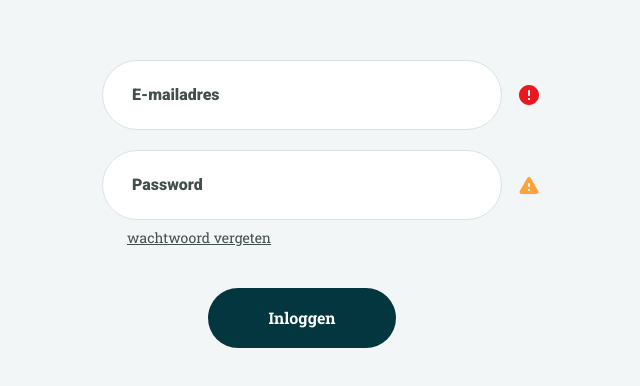
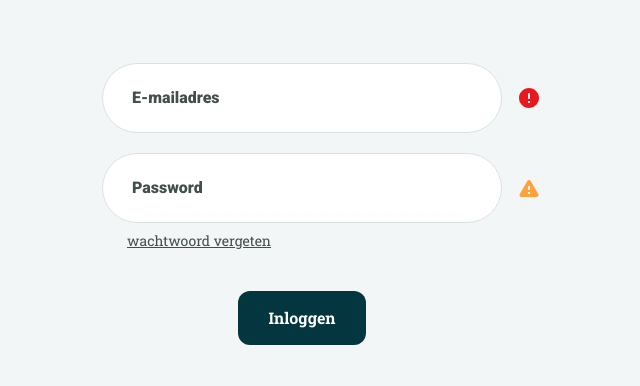
Before and after one commit to da-terra/daterra-platform, a React (Create React App) app: page /signin in a window 1280 px wide. Shown: the part 196-582 px from the top of the page, without its empty margins (338-978 px from the left). Built offline with nearby package versions, Linux system fonts and the light colour scheme.

Commit message:
Start on new home hero

```diff
--- a/src/components/blocks/CaseStudies/styled.ts
+++ b/src/components/blocks/CaseStudies/styled.ts
@@ -10,7 +10,7 @@ export const Container = styled.div`
 `;
 
 export const Background = styled.div`
-  background: ${props => props.theme.background.primaryAccent};
+  background: ${props => props.theme.background.accent};
   width: calc(50vw - 10rem);
   height: calc(100% + 15rem);
   right: calc(50% + 10rem);
--- a/src/components/blocks/Footer/Footer.tsx
+++ b/src/components/blocks/Footer/Footer.tsx
@@ -12,7 +12,7 @@ import { FontFamily, FontWeight } from "../../../data/style/variables";
 import RoutePath from "../../../data/RoutePath";
 
 const FooterContainer = styled.div`
-  border-top: 2px solid ${props => props.theme.background.primaryAccent};
+  border-top: 2px solid ${props => props.theme.background.accent};
 `;
 
 const FooterWrapper = styled(Wrapper)`
--- a/src/components/blocks/Hero/Hero.tsx
+++ b/src/components/blocks/Hero/Hero.tsx
@@ -1,7 +1,7 @@
 import React from "react";
 import IBlock from "../../../types/IBlock";
 import { Circle } from "../../../util/layout";
-import { Background, Content, Slogan } from "./styled";
+import { Background, Content, Slogan, ButtonWrapper, TargetButton } from "./styled";
 import Header from "../PublicHeader";
 
 const Hero: React.FC<IBlock> = ({ className }) => (
@@ -11,7 +11,13 @@ const Hero: React.FC<IBlock> = ({ className }) => (
     <Header />
 
     <Content>
-      <Slogan>Maakt Data Science {"\n"}Toegankelijk</Slogan>
+      <Slogan>Data in actie</Slogan>
+
+      <ButtonWrapper>
+        <TargetButton inverted>Ik ben hier namens een bedrijf</TargetButton>
+        <TargetButton inverted muted>Ik ben een student</TargetButton>
+        <TargetButton inverted muted>Ik ben een expert</TargetButton>
+      </ButtonWrapper>
     </Content>
   </Background>
 );
--- a/src/components/blocks/Hero/styled.ts
+++ b/src/components/blocks/Hero/styled.ts
@@ -1,9 +1,10 @@
 import styled from "styled-components";
 import { Wrapper } from "../../../util/layout";
 import { FontFamily, FontWeight } from "../../../data/style/variables";
+import { SolidButton } from "../../general/Button";
 
 export const Background = styled.div`
-  background: ${props => props.theme.background.secondaryAccent};
+  background: ${props => props.theme.background.accent};
   height: 55rem;
   position: relative;
   overflow: hidden;
@@ -12,18 +13,30 @@ export const Background = styled.div`
 `;
 
 export const Slogan = styled.h2`
-  color: ${props => props.theme.copy.primaryAccent};
+  color: ${props => props.theme.copy.primaryInverted};
   position: relative;
-  font-size: 6.4rem;
+  font-size: 5.6rem;
   white-space: pre-line;
   font-family: ${FontFamily.Roboto};
   font-weight: ${FontWeight.Black};
-  font-style: italic;
-  margin: auto 0;
-  padding-bottom: 10rem;
 `;
 
 export const Content = styled(Wrapper)`
-  height: 100%;
   display: flex;
+  flex-direction: column;
 `;
+
+export const ButtonWrapper = styled.div`
+  display: flex;
+  flex-wrap: wrap;
+  max-width: 50%;
+`;
+
+export const TargetButton = styled(SolidButton)`
+  white-space: nowrap;
+  margin-bottom: 1.5rem;
+
+  &:not(:last-child) {
+    margin-right: 3.5rem;
+  }
+`;
--- a/src/components/blocks/Navigation/Navigation.tsx
+++ b/src/components/blocks/Navigation/Navigation.tsx
@@ -1,9 +1,12 @@
 import React from "react";
 import { NavigationWrapper, LoginButton } from "./styled";
+import { ParagraphColor } from "../../general/Paragraph";
 
 const Navigation: React.FC = () => (
   <NavigationWrapper>
-    <LoginButton>Inloggen</LoginButton>
+    <LoginButton paragraphColor={ParagraphColor.PrimaryInverted} serif>
+      Inloggen
+    </LoginButton>
   </NavigationWrapper>
 );
 
--- a/src/components/blocks/Navigation/styled.ts
+++ b/src/components/blocks/Navigation/styled.ts
@@ -14,4 +14,11 @@ export const NavigationWrapper = styled(Wrapper)`
 
 export const LoginButton = styled(LinkButton)`
   margin-left: auto;
+  opacity: .5;
+  transition: opacity .2s;
+  text-decoration: none;
+
+  &:hover {
+    opacity: 1;
+  }
 `
--- a/src/components/general/Button/Button.tsx
+++ b/src/components/general/Button/Button.tsx
@@ -17,7 +17,7 @@ type ButtonProps = {
   type?: "submit" | "button";
   onClick?: (event: React.MouseEvent<HTMLButtonElement>) => void;
 
-  //
+  // Button can be styled like a paragraph
   paragraphSize?: any;
   paragraphType?: any;
   paragraphWeight?: any;
@@ -63,31 +63,49 @@ const Button: React.FC<ButtonProps> = React.forwardRef(
 
 export default Button;
 
+type SolidButtonProps = ButtonProps & {
+  inverted?: boolean;
+  muted?: boolean;
+};
+
 /**
  * Extend default button with more styling for button variants
  */
-export const SolidButton = styled(Button)`
+export const SolidButton = styled(Button)<SolidButtonProps>`
   display: inline-block;
-  padding: 0 6rem;
+  padding: 1.8rem 3rem
   font-size: 1.6rem;
-  min-height: 6rem;
-  line-height: 5rem;
   text-align: center;
-  border-radius: 100vw;
   font-family: ${FontFamily.RobotoSlab};
   font-weight: ${FontWeight.Bold};
-  background: ${props => props.theme.button.solid.backgroundColor}
-  color: ${props => props.theme.button.solid.copyColor}
+  outline: none;
+
+  ${props =>
+    props.inverted
+      ? `
+    background: ${props.theme.button.solidInverted.backgroundColor}
+    color: ${props.theme.button.solidInverted.copyColor}
+    border-radius: ${props.theme.button.solidInverted.radius}
+    `
+      : `
+    background: ${props.theme.button.solid.backgroundColor}
+    color: ${props.theme.button.solid.copyColor}
+    border-radius: ${props.theme.button.solid.radius}
+    `}
+
+  ${props =>
+    props.muted &&
+    `
+    opacity: .65;
+  `}
 
   &:hover {
-    background: ${props => props.theme.button.solid.hoverBackgroundColor}
-    color: ${props => props.theme.button.solid.hoverCopyColor}
+    opacity: 1;
   }
 `;
 
 export const LinkButton = styled(Button)`
   ${paragraphCss}
-
   text-decoration: underline;
 
   &:hover {
--- a/src/data/style/themes.ts
+++ b/src/data/style/themes.ts
@@ -8,9 +8,15 @@ const themes: DefaultTheme[] = [
     button: {
       solid: {
         backgroundColor: "#03363E",
-        hoverBackgroundColor: "#175C66",
         copyColor: "#FFFFFF",
-        hoverCopyColor: "#FFFFFF"
+        shadow: "rgba(3, 54, 62, 0.1) 3px 3px 10px 0",
+        radius: "12px"
+      },
+      solidInverted: {
+        backgroundColor: "#FFFFFF",
+        copyColor: "#434E4D",
+        shadow: "rgba(3, 54, 62, 0.1) 3px 3px 10px 0",
+        radius: "12px"
       },
       link: {
         copyColor: "#03363E"
@@ -26,8 +32,7 @@ const themes: DefaultTheme[] = [
     background: {
       primary: "#F8FBFB",
       secondary: "#FFFFFF",
-      primaryAccent: "#03363E",
-      secondaryAccent: "#D5EEED"
+      accent: "#2BB48B"
     },
 
     copy: {
--- a/src/util/layout.ts
+++ b/src/util/layout.ts
@@ -46,7 +46,7 @@ export const Card = styled.div<CardProps>`
 
   background: ${props =>
     props.inverted
-      ? props.theme.background.primaryAccent
+      ? props.theme.background.accent
       : props.theme.background.primary};
 
   color: ${props =>
```
Also changed, not shown: src/types/ITheme.ts (+9 -4 lines).
